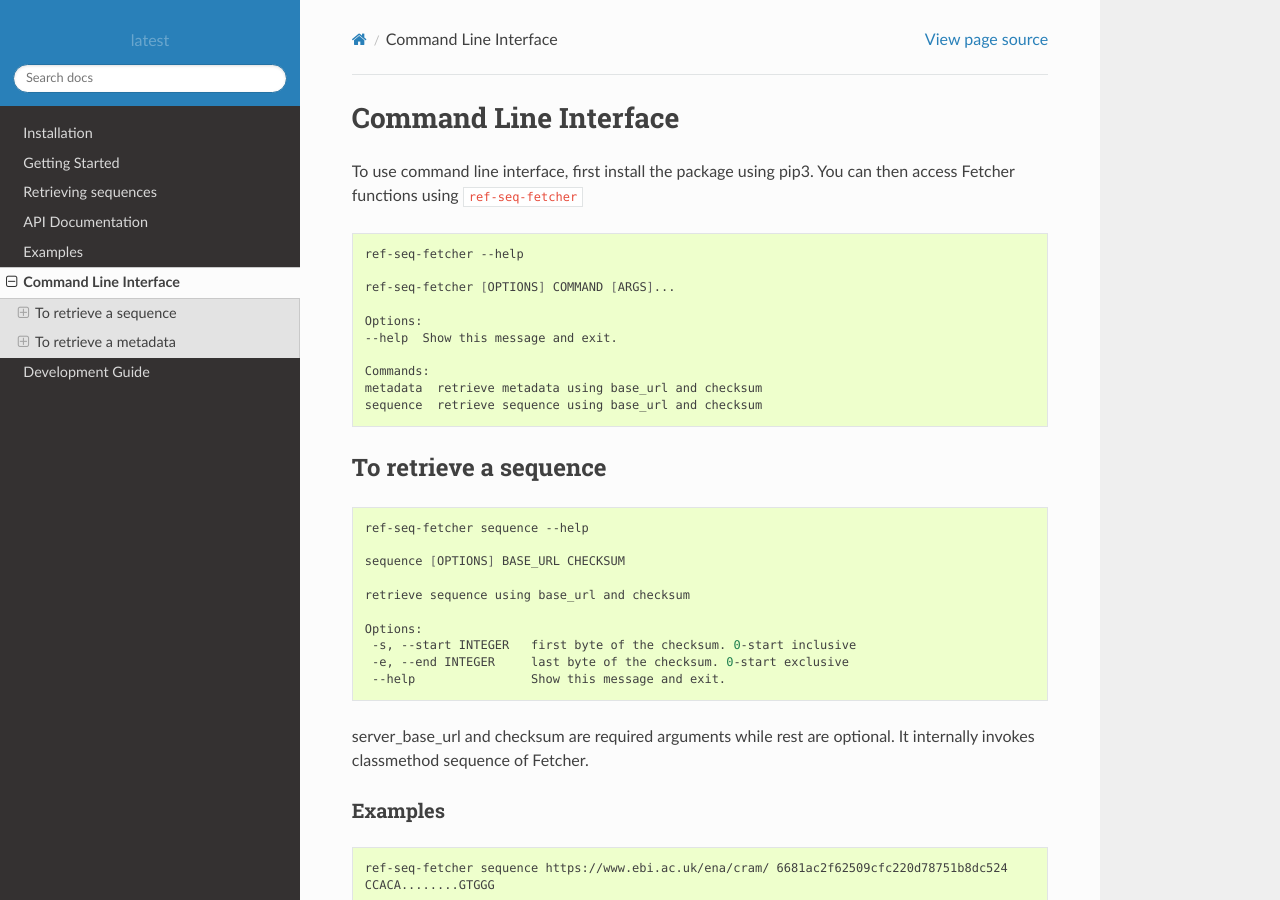
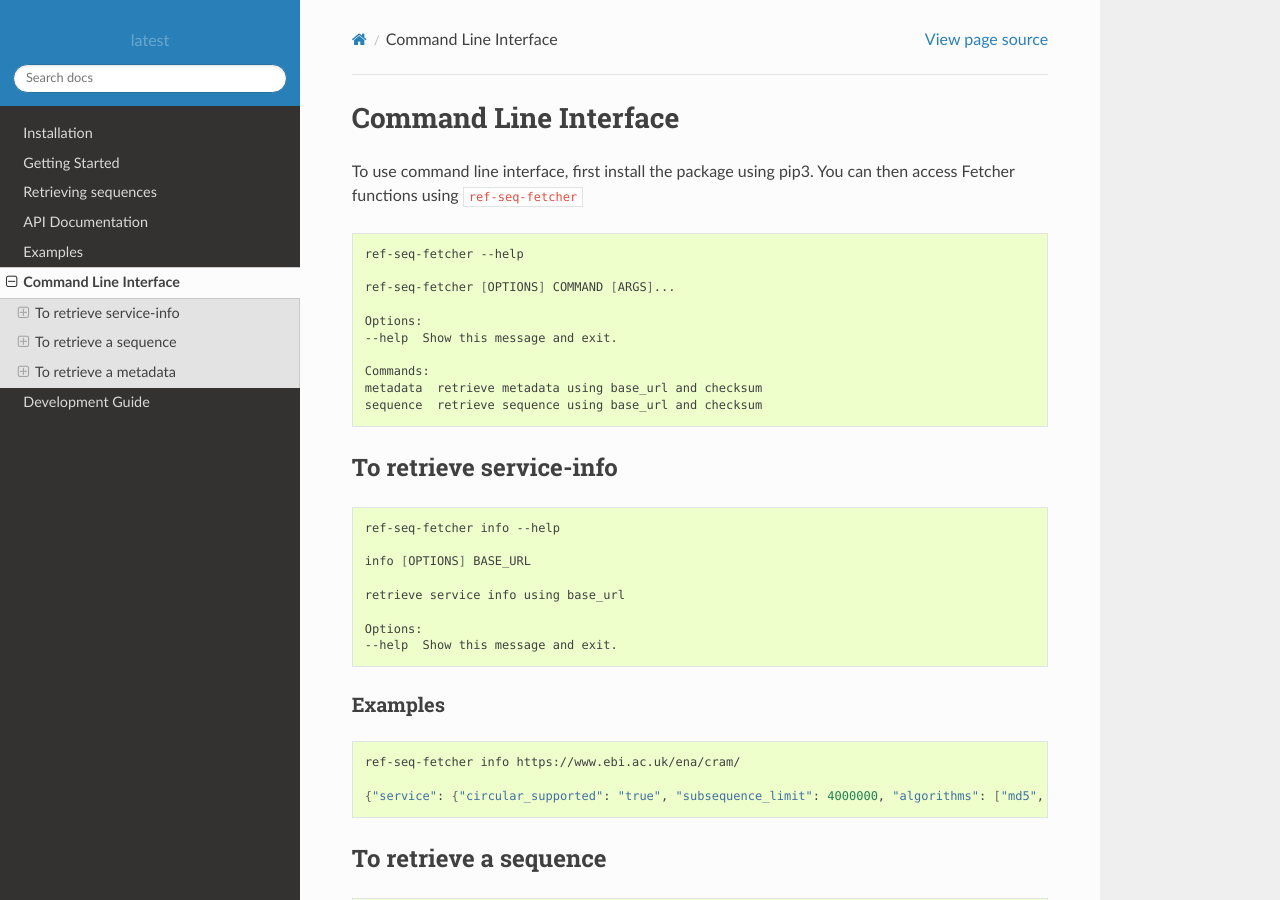
Before and after one commit to someshc8i/reference-sequence-fetcher, a Sphinx documentation site: the page built from docs/cli.rst, in a window 1280 px wide and 900 px high. Built offline with Sphinx 7.4.7 and the Read the Docs theme 2.0.0, drawn with Linux system fonts in a browser that asks for light colours.

Commit message:
service endpoint in cli

```diff
--- a/docs/cli.rst
+++ b/docs/cli.rst
@@ -17,6 +17,30 @@ access Fetcher functions using ``ref-seq-fetcher``
     Commands:
     metadata  retrieve metadata using base_url and checksum
     sequence  retrieve sequence using base_url and checksum
+
+
+To retrieve service-info
+========================
+
+.. code-block:: bash
+
+    ref-seq-fetcher info --help
+
+    info [OPTIONS] BASE_URL
+
+    retrieve service info using base_url
+
+    Options:
+    --help  Show this message and exit.
+
+Examples
+--------
+
+.. code-block:: bash
+
+    ref-seq-fetcher info https://www.ebi.ac.uk/ena/cram/
+
+    {"service": {"circular_supported": "true", "subsequence_limit": 4000000, "algorithms": ["md5", "trunc512"], "supported_api_versions": ["1.0"]}}
 
 
 To retrieve a sequence
```
Also changed, not shown: 3 other files.
